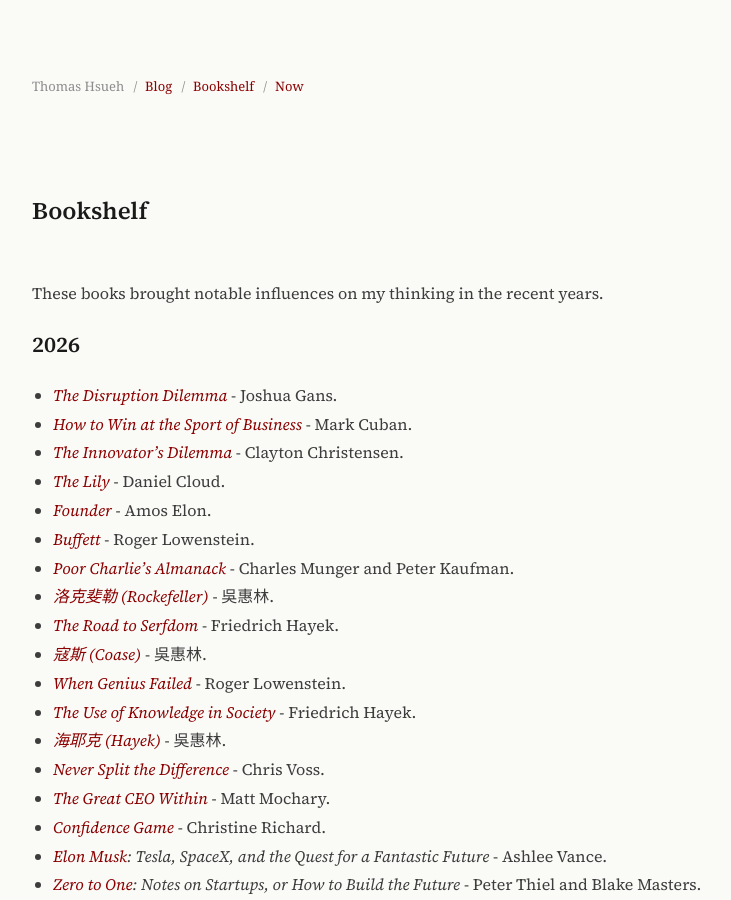
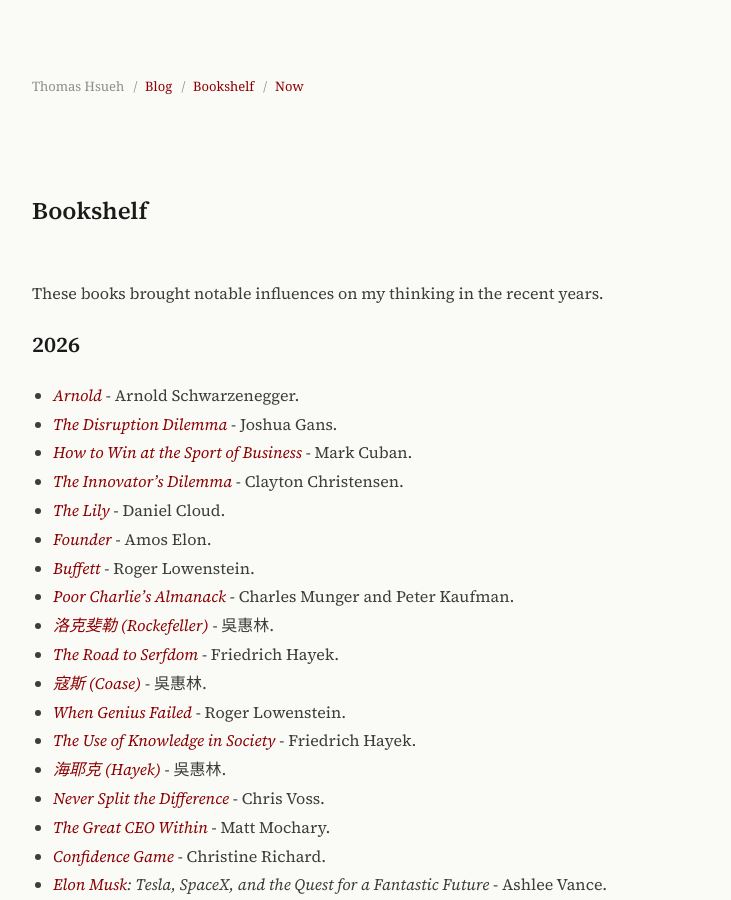
Before and after one commit to guiltygyoza/new-blog, a Jekyll site: the page built from _pages/bookshelf.markdown, in a window 1280 px wide and 900 px high. Shown: the whole window, without its empty margins (238-969 px from the left). Built offline with Jekyll 4.4.1, drawn with Linux system fonts in a browser that asks for light colours.

Commit message:
add book

```diff
--- a/_pages/bookshelf.markdown
+++ b/_pages/bookshelf.markdown
@@ -7,6 +7,7 @@
 These books brought notable influences on my thinking in the recent years.
 
 ## 2026
+- *[Arnold](https://www.goodreads.com/en/book/show/115759.Arnold){:target="_blank"}* - Arnold Schwarzenegger.
 - *[The Disruption Dilemma](https://www.goodreads.com/book/show/27310508-the-disruption-dilemma){:target="_blank"}* - Joshua Gans.
 - *[How to Win at the Sport of Business](https://www.goodreads.com/book/show/13344951-how-to-win-at-the-sport-of-business){:target="_blank"}* - Mark Cuban.
 - *[The Innovator's Dilemma](https://www.goodreads.com/book/show/26160019-the-innovator-s-dilemma){:target="_blank"}* - Clayton Christensen.
```
